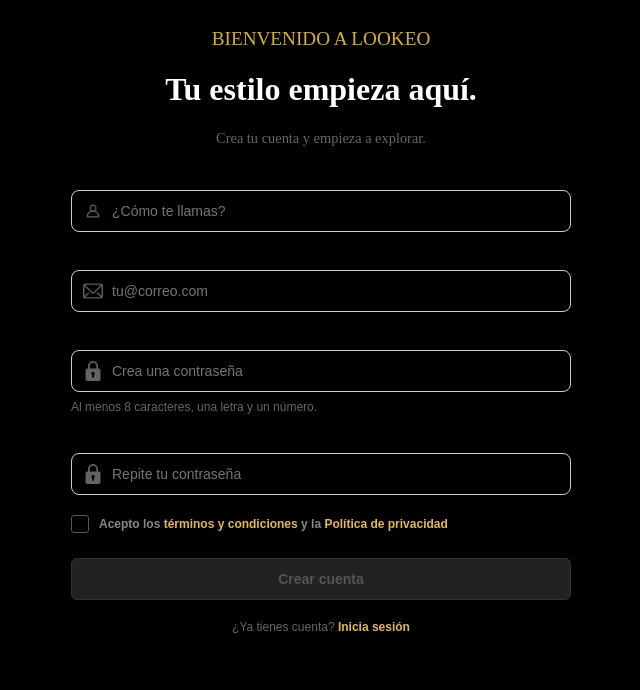
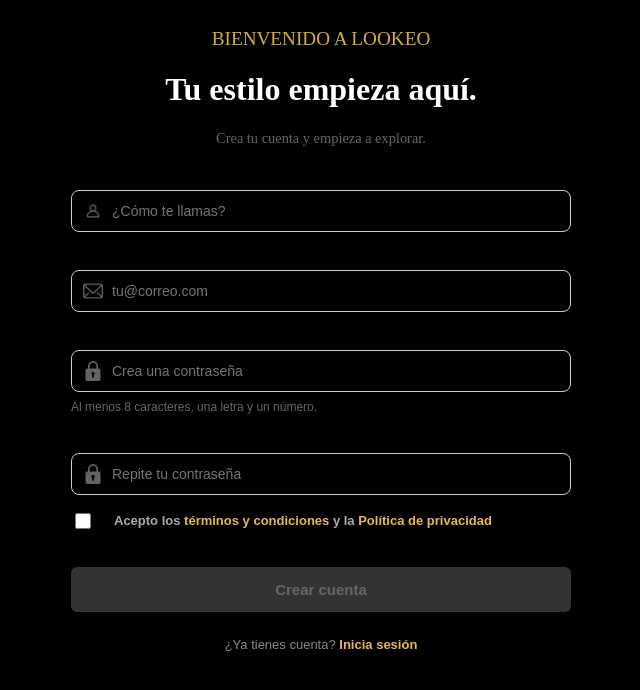
Before and after one commit to TheYinYan/Lookeo-Web, an Angular app: page / in a window 1280 px wide. Shown: the top 690 px of the page, without its empty margins (319-959 px from the left). Built offline with nearby package versions, Linux system fonts and the light colour scheme.

Commit message:
Mejor css

```diff
--- a/src/app/pages/auth/register/register.component.css
+++ b/src/app/pages/auth/register/register.component.css
@@ -127,28 +127,66 @@ button:disabled {
   color: white;
 }
 
-.terms-wrapper { margin-top: 20px; margin-bottom: 25px; }
-.checkbox-label { display: flex; align-items: center; cursor: pointer; font-family: sans-serif; font-size: 12px; color: #888; margin: 0; }
-.checkbox-label input[type="checkbox"] { display: none; }
-.custom-checkbox {
-  width: 16px; height: 16px; border: 1px solid #555; border-radius: 3px;
-  margin-right: 10px; display: inline-block; position: relative;
+.terms-wrapper {
+  margin-top: 15px;
+  margin-bottom: 20px;
+  display: flex;
+  align-items: center;
 }
-.checkbox-label input[type="checkbox"]:checked + .custom-checkbox { background-color: #e5b856; border-color: #e5b856; }
-.checkbox-label input[type="checkbox"]:checked + .custom-checkbox::after {
-  content: "✓"; position: absolute; color: #000; font-size: 11px; top: -1px; left: 3px; font-weight: bold;
+
+.checkbox-label {
+  display: flex;
+  align-items: center;
+  cursor: pointer;
+  font-size: 13px;
+  color: #aaa;
+  gap: 10px;
 }
-.terms-text a { color: #e5b856; text-decoration: none; }
+
+.checkbox-label input[type="checkbox"] {
+  accent-color: #e5b856;
+  width: 16px;
+  height: 16px;
+  cursor: pointer;
+}
+
+.terms-text a {
+  color: #e5b856;
+  text-decoration: none;
+}
 
 .btn {
-  width: 100%; padding: 16px; background-color: #e5b856; color: #000;
-  border: none; border-radius: 6px; font-family: sans-serif; font-weight: bold;
-  font-size: 14px; cursor: pointer; display: flex; justify-content: center;
-  align-items: center; gap: 10px; transition: all 0.3s;
-  padding-top: 12px; padding-bottom: 12px; margin-top: 20px;
+  width: 100%;
+  padding: 14px;
+  background-color: #e5b856;
+  color: #000;
+  border: none;
+  border-radius: 6px;
+  font-size: 15px;
+  font-weight: bold;
+  cursor: pointer;
+  margin-top: 10px;
 }
-.btn:hover:not(:disabled) { background-color: #fce28b; }
-.btn:disabled { background-color: #222; color: #555; cursor: not-allowed; border: 1px solid #333; }
 
-.login-link { font-family: sans-serif; font-size: 12px; color: #666; text-align: center; margin-top: 20px; }
-.login-link a { color: #e5b856; text-decoration: none; font-weight: bold; }
+.btn:hover:not(:disabled) {
+  background-color: #fce28b;
+}
+
+.btn:disabled {
+  background-color: #333;
+  color: #666;
+  cursor: not-allowed;
+}
+
+.login-link {
+  font-size: 13px;
+  color: #888;
+  text-align: center;
+  margin-top: 25px;
+}
+
+.login-link a {
+  color: #e5b856;
+  text-decoration: none;
+  font-weight: bold;
+}
```
